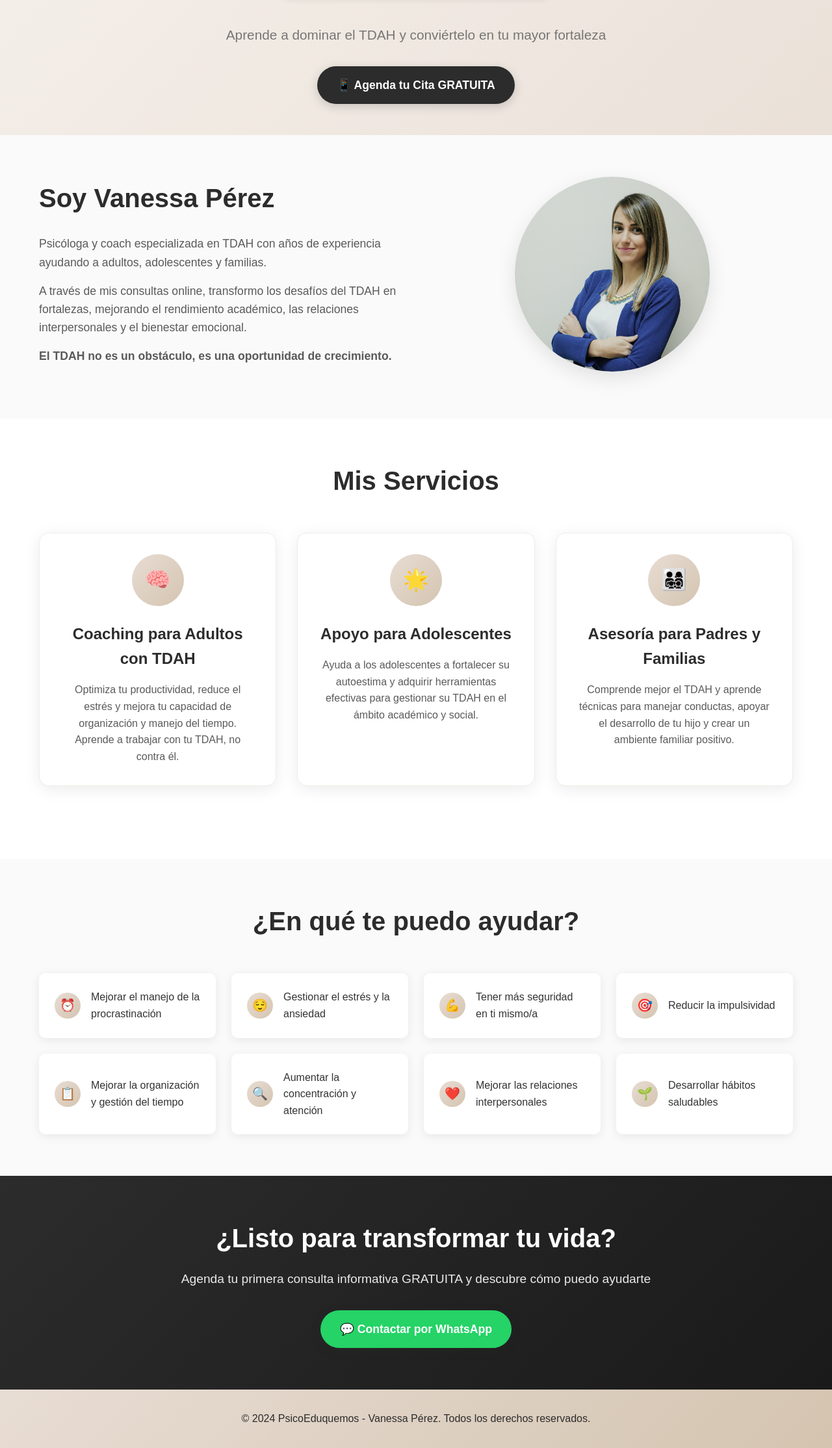
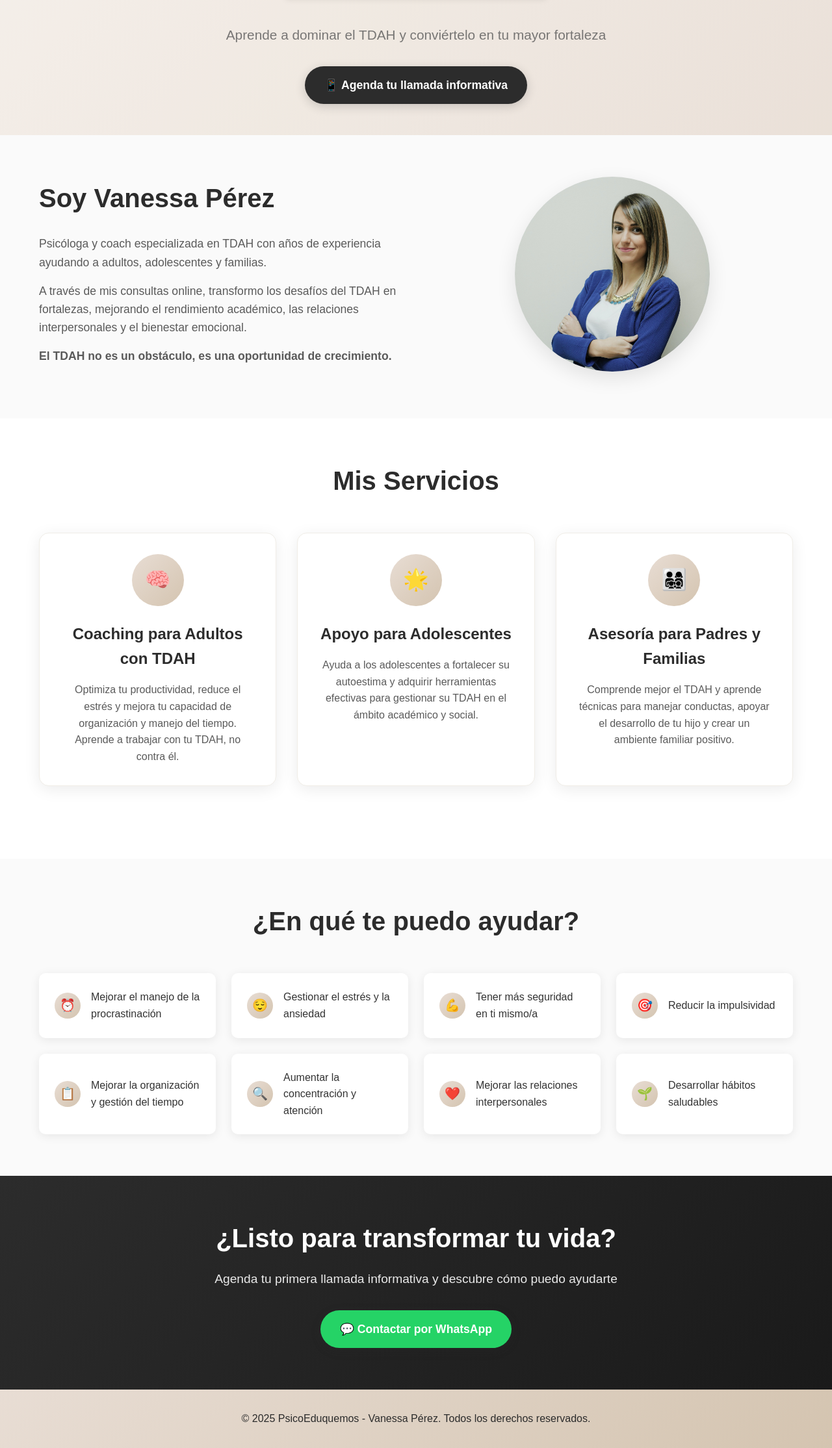
Before and after one commit to psicoeduq/PsicoWebHtml, a plain HTML site: page index.html in a window 1280 px wide. Shown: the part 454-2683 px from the top of the page at 65% size. Drawn offline with Linux system fonts and the light colour scheme.

Commit message:
arreglos CTA

```diff
--- a/index.html
+++ b/index.html
@@ -317,8 +317,8 @@
                 <img src="./Logo-Vanessa-Nuevo.jpg" alt="PsicoEduquemos - Vanessa Pérez" class="logo">
                 <h1>PsicoEduquemos</h1>
                 <p class="subtitle">Aprende a dominar el TDAH y conviértelo en tu mayor fortaleza</p>
-                <a href="https://wa.me/+34633641178?text=Hola%20Vanessa,%20me%20gustaría%20agendar%20una%20cita%20informativa%20gratuita" class="cta-button">
-                    📱 Agenda tu Cita GRATUITA
+                <a href="https://wa.me/+34633641178?text=Hola%20Vanessa,%20me%20gustaría%20agendar%20una%20llamada%20informativa%20" class="cta-button">
+                    📱 Agenda tu llamada informativa
                 </a>
             </div>
         </div>
@@ -411,8 +411,8 @@
         <div class="container">
             <div class="fade-in">
                 <h2>¿Listo para transformar tu vida?</h2>
-                <p>Agenda tu primera consulta informativa GRATUITA y descubre cómo puedo ayudarte</p>
-                <a href="https://wa.me/+34633641178?text=Hola%20Vanessa,%20me%20gustaría%20agendar%20una%20cita%20informativa%20gratuita" class="cta-button">
+                <p>Agenda tu primera llamada informativa y descubre cómo puedo ayudarte</p>
+                <a href="https://wa.me/+34633641178?text=Hola%20Vanessa,%20me%20gustaría%20agendar%20una%20llamada%20informativa%20" class="cta-button">
                     💬 Contactar por WhatsApp
                 </a>
             </div>
@@ -422,7 +422,7 @@
     <!-- Footer -->
     <footer class="footer">
         <div class="container">
-            <p>&copy; 2024 PsicoEduquemos - Vanessa Pérez. Todos los derechos reservados.</p>
+            <p>&copy; 2025 PsicoEduquemos - Vanessa Pérez. Todos los derechos reservados.</p>
         </div>
     </footer>
 
```
